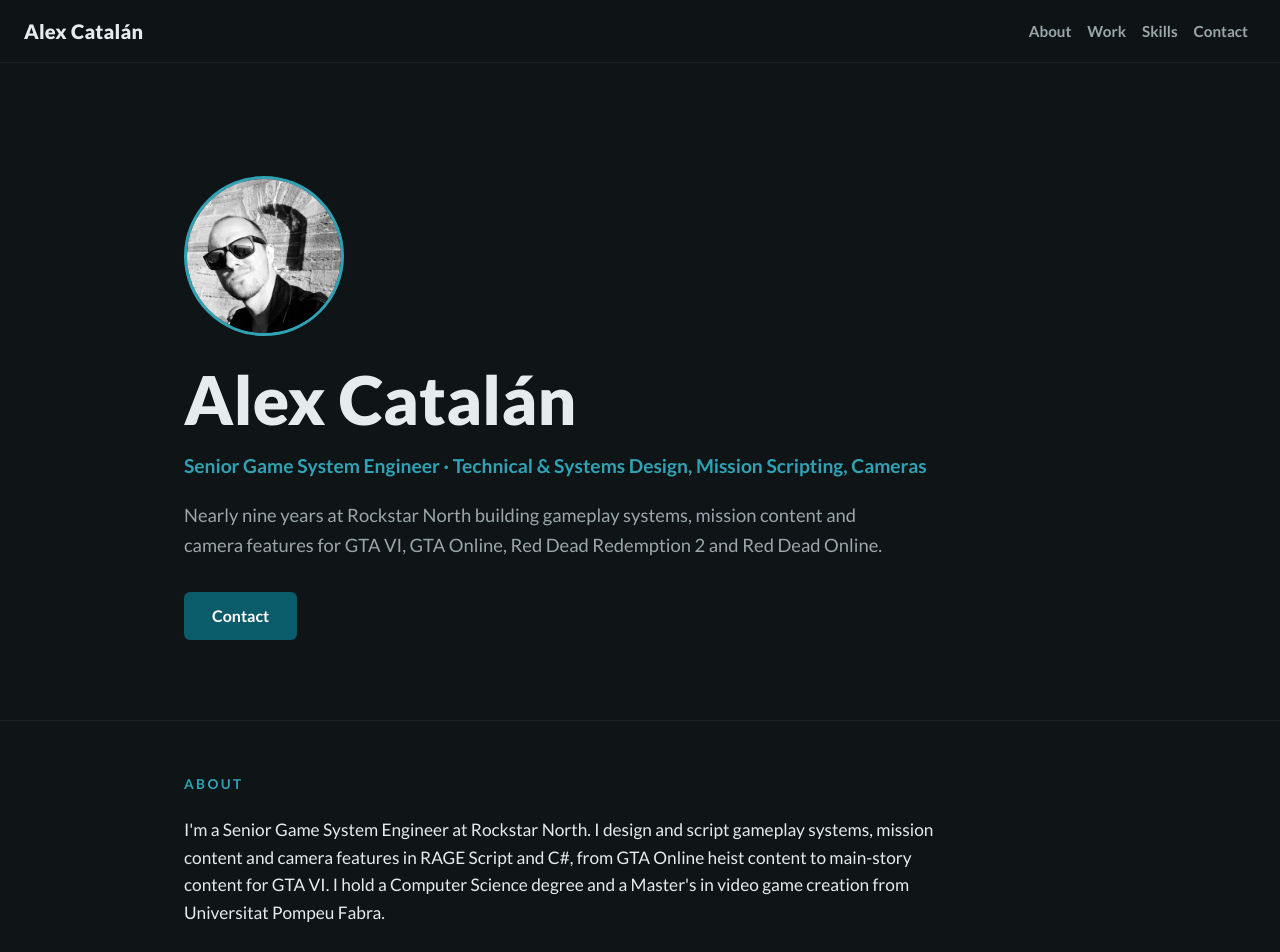
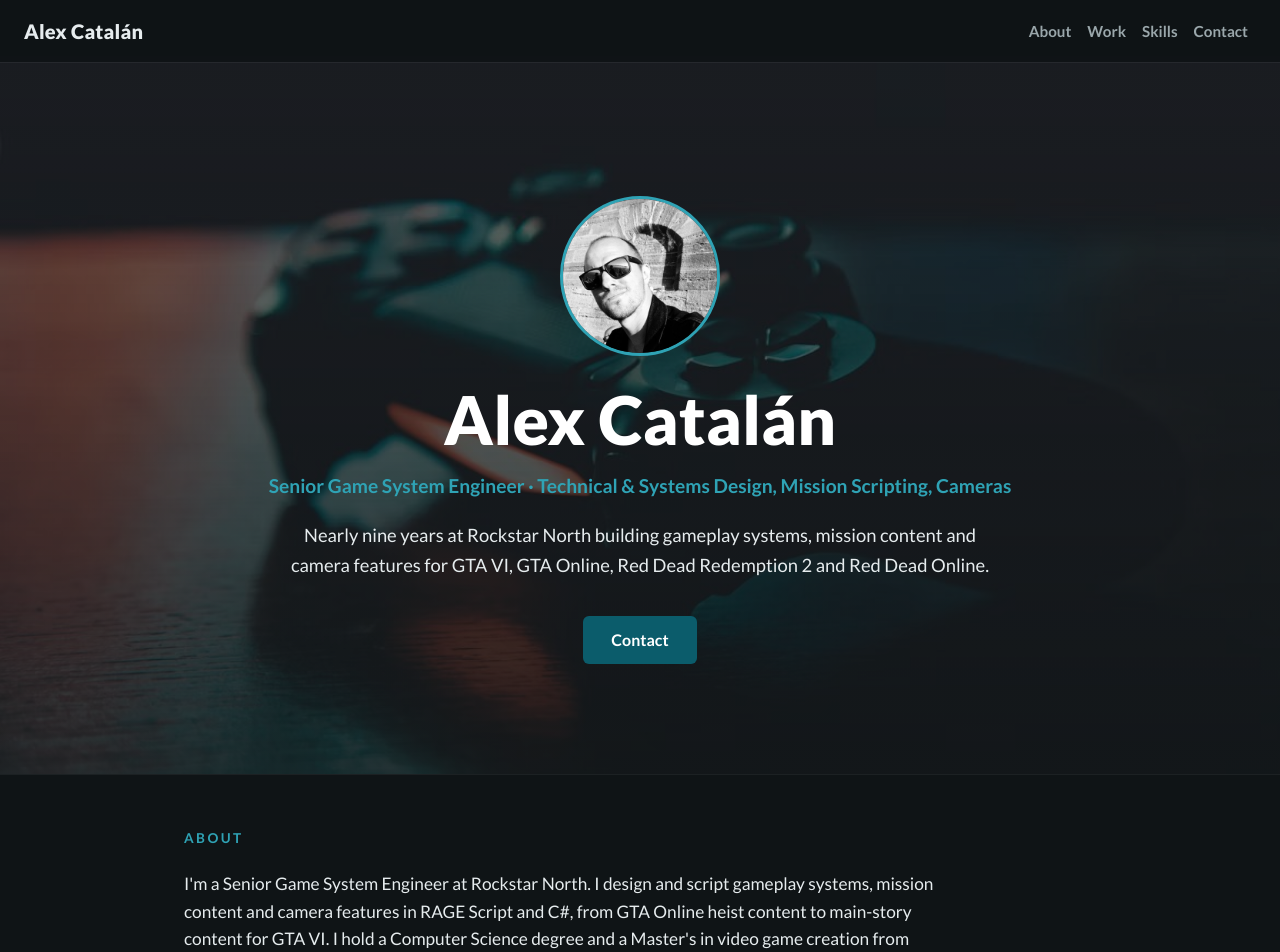
Before and after one commit to madowen/madowen.github.io, a Jekyll site: the page built from index.html, in a window 1280 px wide and 1400 px high. Shown: the top 952 px of the window. Built offline with Jekyll 4.4.1, drawn with Linux system fonts in a browser that asks for light colours.

Commit message:
Add hero cover image and centred hero style

```diff
--- a/_sass/_alex.scss
+++ b/_sass/_alex.scss
@@ -191,3 +191,19 @@
   margin: 0 0 28px;
 }
 @media (max-width: 600px) { .hero-avatar { width: 120px; height: 120px; } }
+
+/* Hero cover, centred like the devlopr demo */
+.jumbotron {
+  background-color: $bg !important;
+  background-image: linear-gradient(rgba(15,20,22,0.55), rgba(15,20,22,0.85)), url('/assets/img/hero-cover.jpg') !important;
+  background-size: cover !important;
+  background-position: center !important;
+  background-attachment: fixed;
+  text-align: center !important;
+  padding: 140px 0 110px !important;
+}
+.jumbotron .hero-avatar { margin: 0 auto 28px; }
+.jumbotron .jumbotron-heading { color: #fff !important; }
+.jumbotron .lead { color: #E6ECEE !important; margin: 0 auto 36px !important; }
+.jumbotron-btns { margin-top: 0; }
+@media (max-width: 900px) { .jumbotron { background-attachment: scroll; padding: 110px 0 80px !important; } }
```
Also changed, not shown: assets/img/hero-cover.jpg (added).
